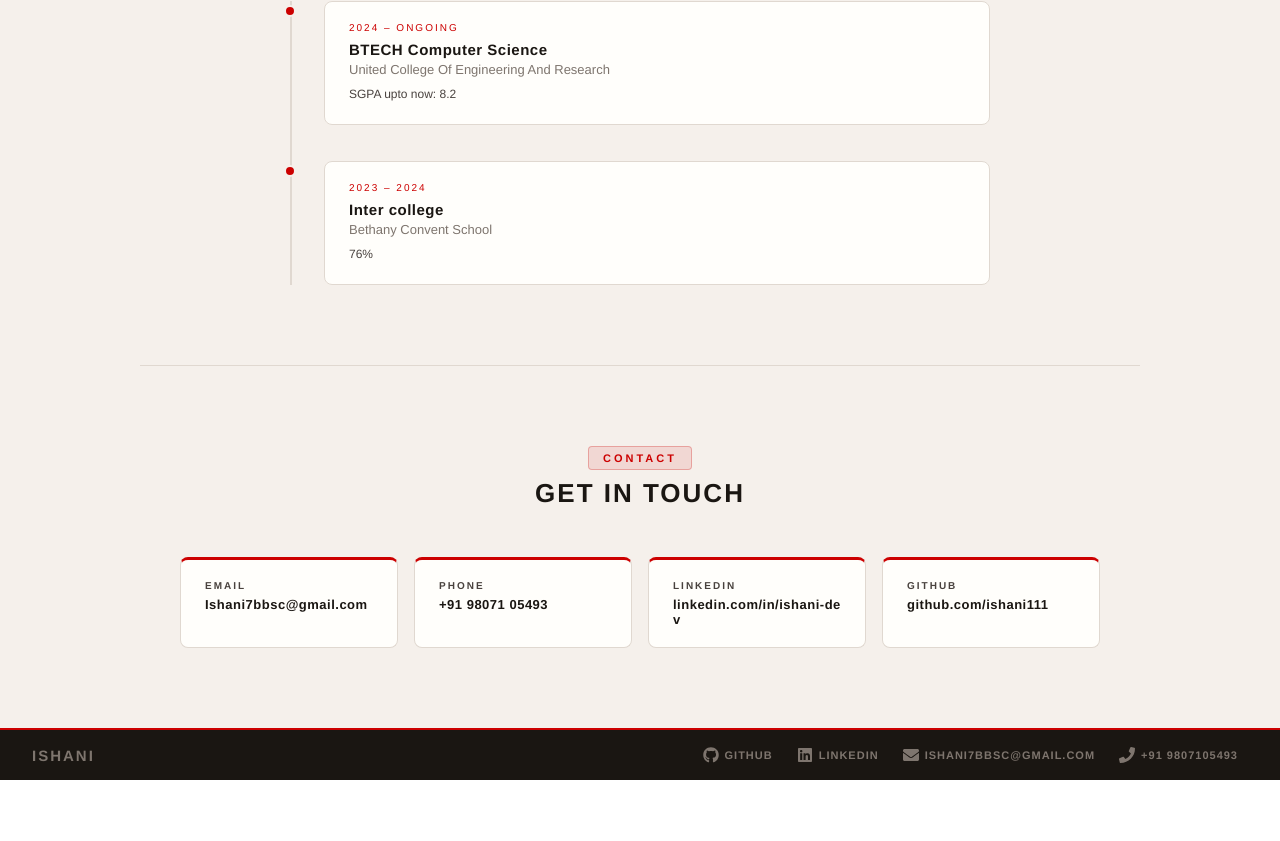
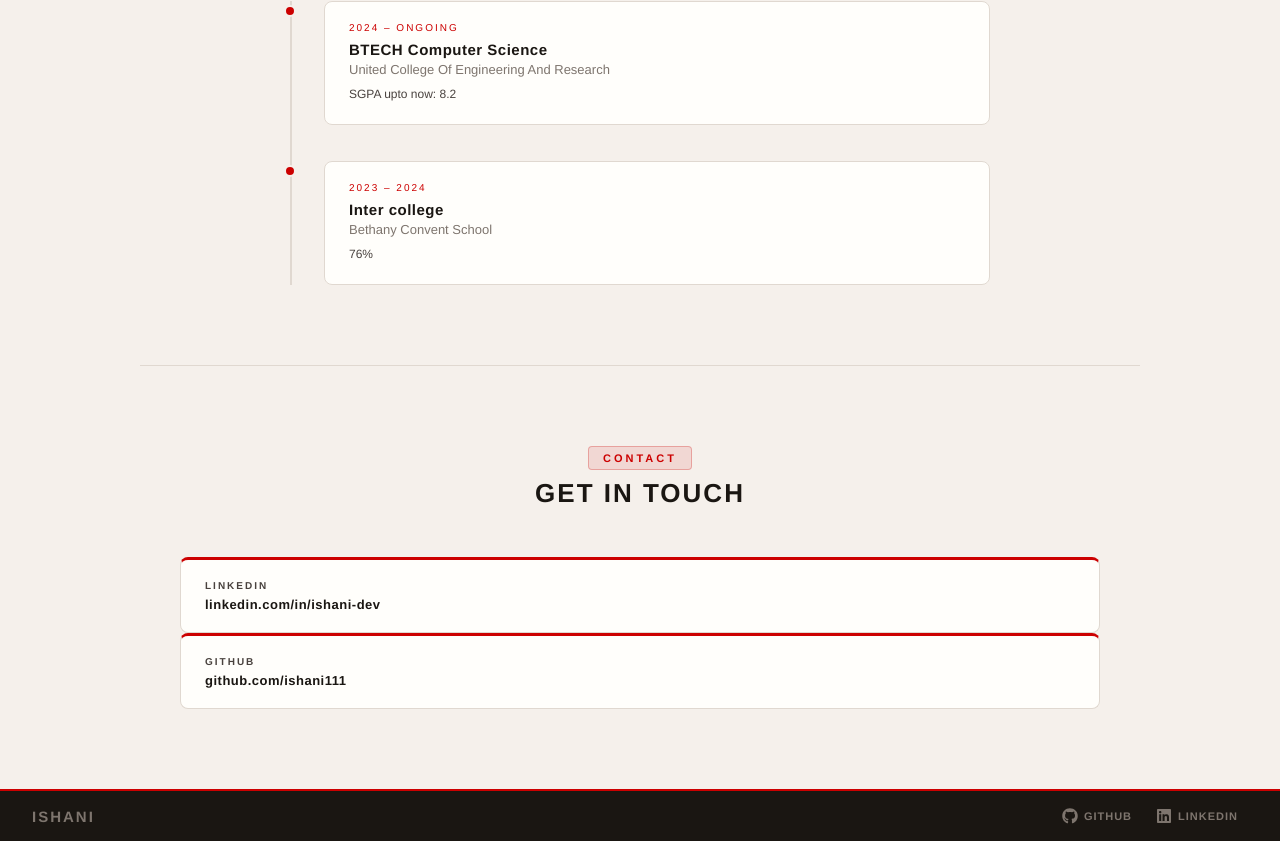
Before and after one commit to Ishani111/PortFolio, a React (Create React App) app: page / in a window 1280 px wide. Shown: the part 1966-2807 px from the top of the page. Before the commit the page ends 2746 px from the top, so only its background shows below. Built offline with nearby package versions, Linux system fonts and the light colour scheme.

Commit message:
minor upd

```diff
--- a/src/footer.js
+++ b/src/footer.js
@@ -1,8 +1,6 @@
 import {
   FaGithub,
   FaLinkedin,
-  FaEnvelope,
-  FaPhone
 } from "react-icons/fa";import "./footer.css";
 
 export default function Footer() {
@@ -34,24 +32,6 @@ export default function Footer() {
             <FaLinkedin size={16} />
             <span>LinkedIn</span>
           </a>
-
-          <a
-            className="footer-link"
-            href="mailto:you@email.com"
-            title="Email"
-          >
-            <FaEnvelope size={16} />
-            <span>ishani7bbsc@gmail.com</span>
-          </a>
-
-          <a
-            className="footer-link"
-            href="tel:+911234567890"
-            title="Phone"
-          >
-            <FaPhone size={16} />
-            <span>+91 9807105493</span>
-          </a>
         </div>
 
       </div>
--- a/src/intro.css
+++ b/src/intro.css
@@ -425,7 +425,8 @@
 /* ── CONTACT ─────────────────────────────────────────────────────────────── */
 
 .contact-grid {
-  display: grid;
+  display: center;
+
   grid-template-columns: repeat(auto-fill, minmax(200px, 1fr));
   gap: 16px;
 }
--- a/src/intropage.js
+++ b/src/intropage.js
@@ -94,7 +94,6 @@ function Intro() {
               This portfolio is a collection of my experiments and learning —
               each project taught me something new about frontend development.
             </p>
-            <a className="btn-outline" href="mailto:your.ishani7bbsc@gmail.com">Email Me</a>
           </div>
         </div>
       </section>
@@ -165,8 +164,6 @@ function Intro() {
 
         <div className="contact-grid">
           {[
-            { label: "Email",    value: "Ishani7bbsc@gmail.com", href: "mailto:your.Ishani7bbsc@gmail.com" },
-            { label: "Phone",    value: "+91 98071 05493",        href: "tel:+919807105493"             },
             { label: "LinkedIn", value: "linkedin.com/in/ishani-dev",    href: "https://linkedin.com/in/ishani-dev" },
             { label: "GitHub",   value: "github.com/ishani111",   href: "https://github.com/ishani111"  },
           ].map(({ label, value, href }) => (
```
